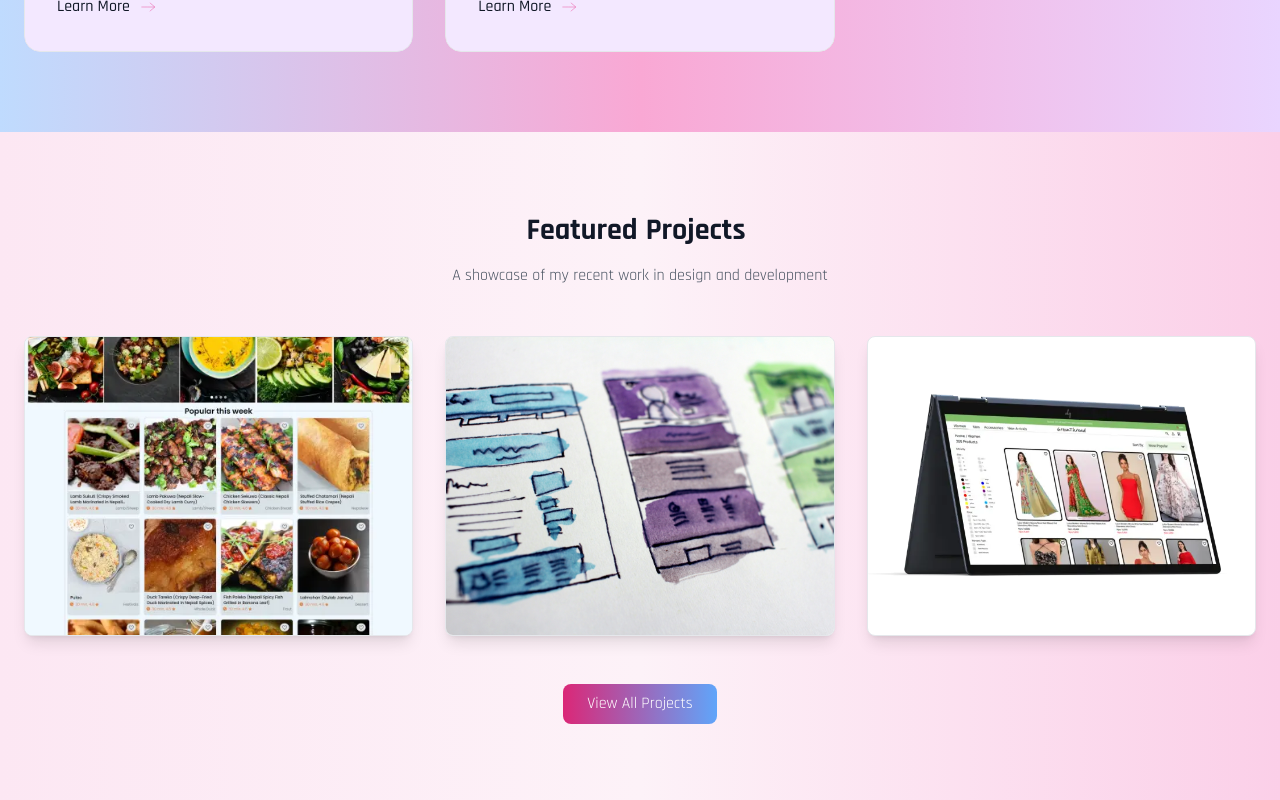
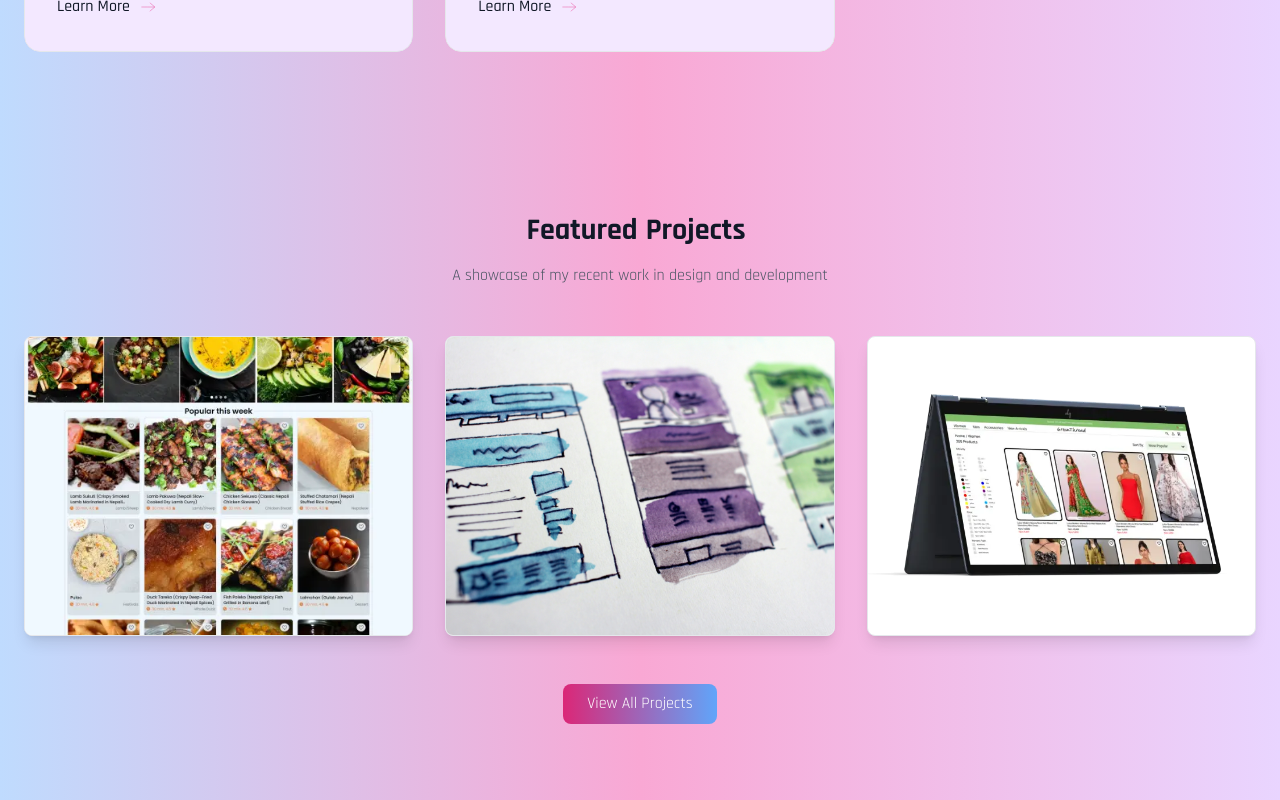
Before and after one commit to sudipkc3/My_Portfolio_React-2, a React (Vite) app: page / in a window 1280 px wide. Shown: the part 2240-3040 px from the top of the page. Built offline with nearby package versions, Linux system fonts and the light colour scheme; what remarkable would draw is missing.

Commit message:
Fixed Color

```diff
--- a/src/components/Projects/Portfolio.tsx
+++ b/src/components/Projects/Portfolio.tsx
@@ -10,7 +10,7 @@ export default function Portfolio() {
   const featuredWorks = works.slice(0, 3);
 
   return (
-    <section id="portfolio" className="py-20 bg-gradient-to-r from-pink-100 via-pink-50 to-pink-200 dark:from-gray-900 dark:via-gray-800 dark:to-gray-700">
+    <section id="portfolio" className="py-20 bg-gradient-to-r from-blue-200 via-pink-300 to-purple-200  dark:from-gray-900 dark:via-gray-800 dark:to-gray-700">
       <motion.div
         className="container mx-auto px-6"
         variants={staggerContainer}
```
